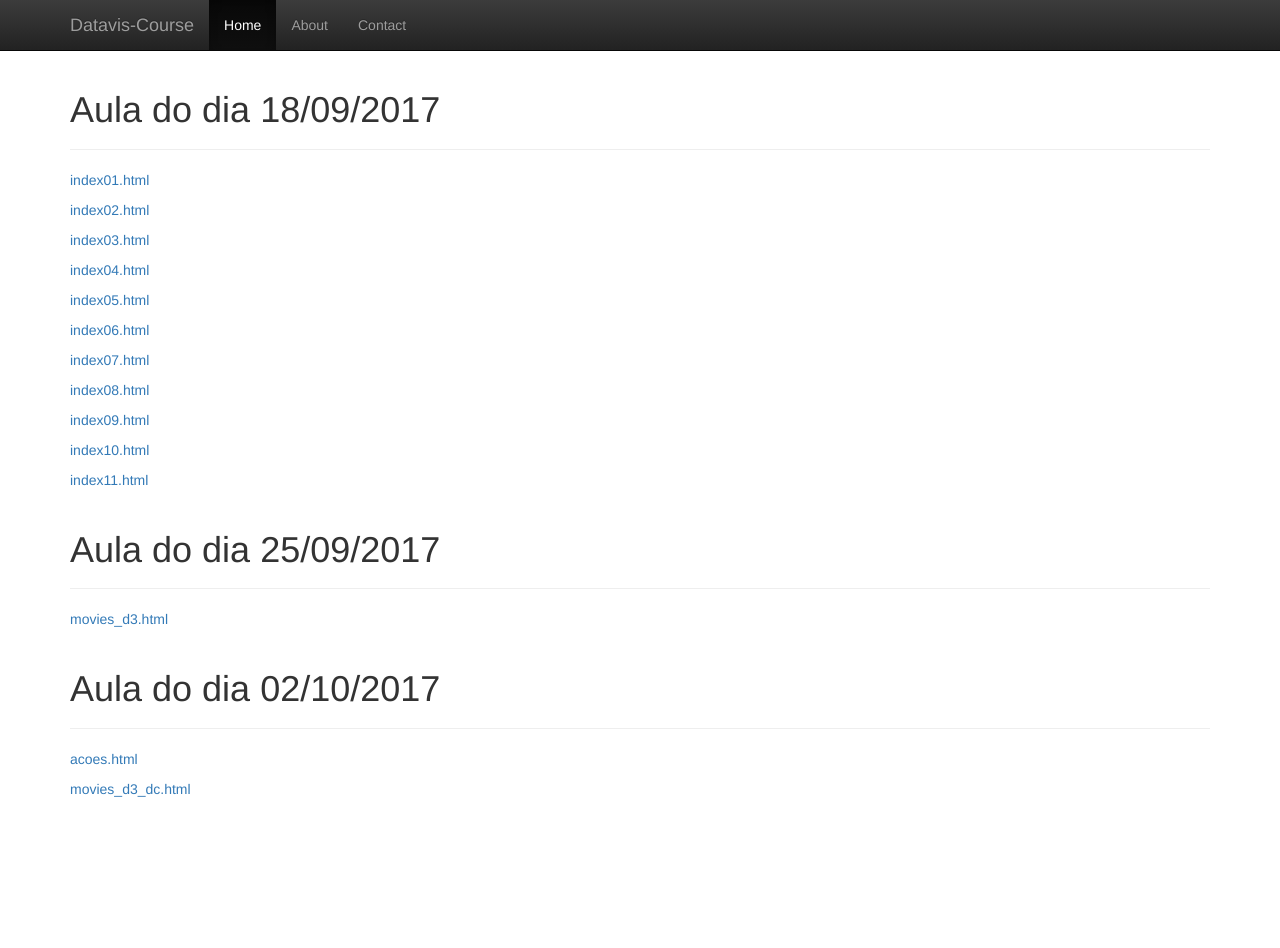
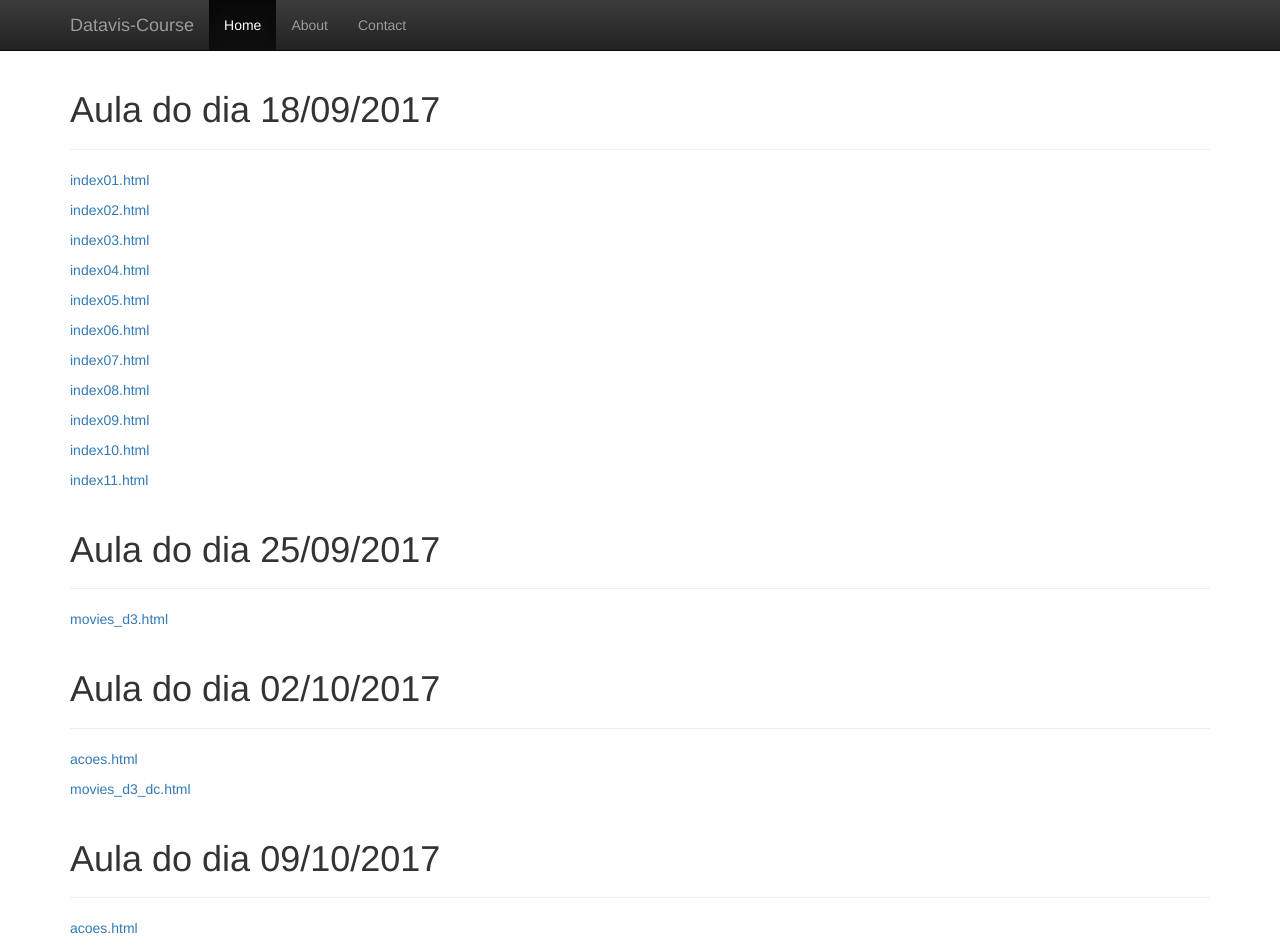
Before and after one commit to lucasvasconcelos8/datavis-course, a plain HTML site: page index.html in a window 1280 px wide. Before the commit the page ends 809 px from the top, so only its background shows below. Drawn offline with nearby package versions, Linux system fonts and the light colour scheme.

Commit message:
update github page

```diff
--- a/index.html
+++ b/index.html
@@ -69,6 +69,11 @@
           <p><a href="/datavis-course/2017_10_02/acoes.html">acoes.html</a></p>
           <p><a href="/datavis-course/2017_10_02/movies_d3_dc.html">movies_d3_dc.html</a></p>
 
+      <div class="page-header">
+        <h1>Aula do dia 09/10/2017</h1>
+      </div>
+          <p><a href="/datavis-course/2017_10_09/earthquakes.html">acoes.html</a></p>
+
 
     </div><!-- /.container -->
 
```
